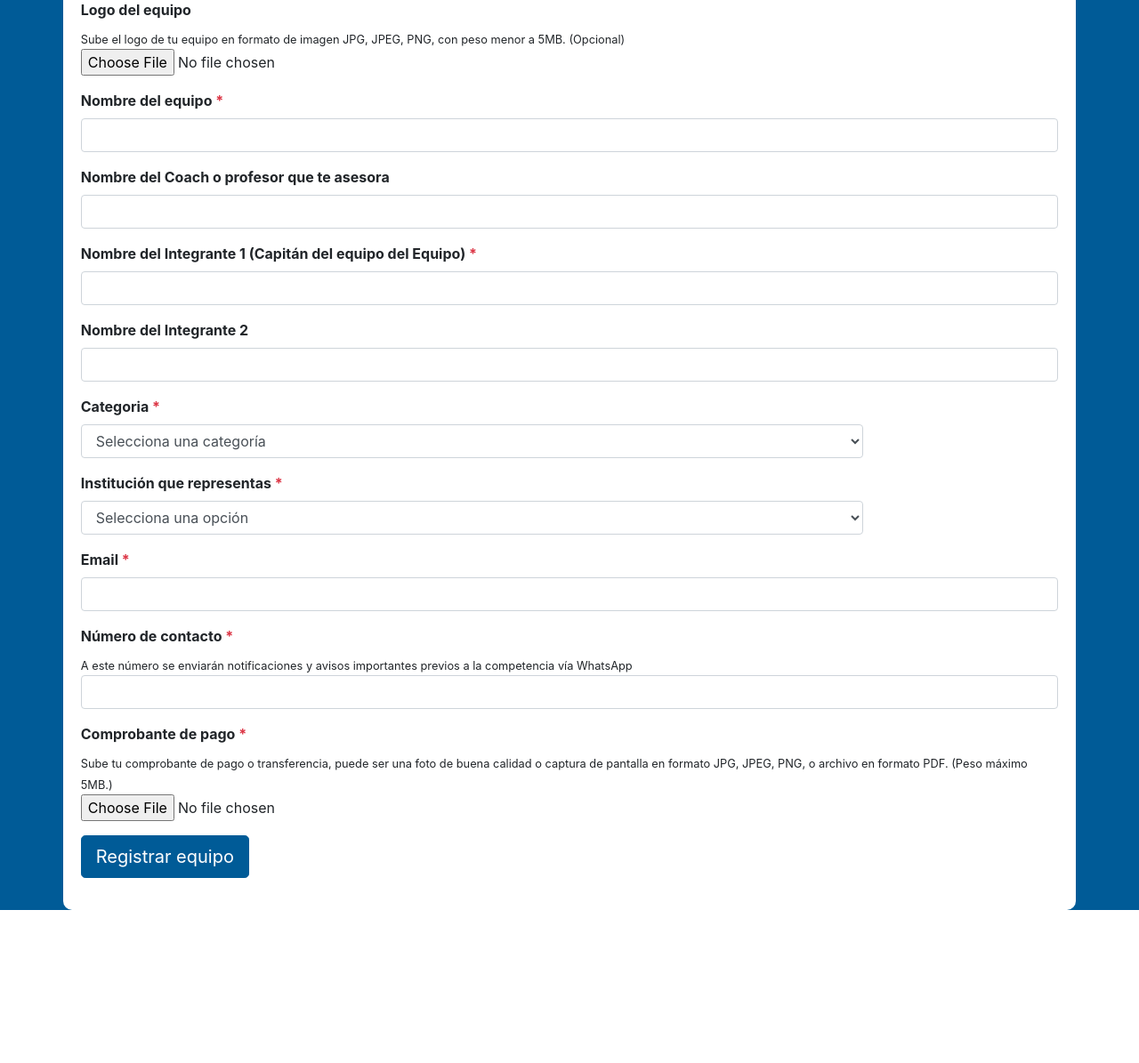
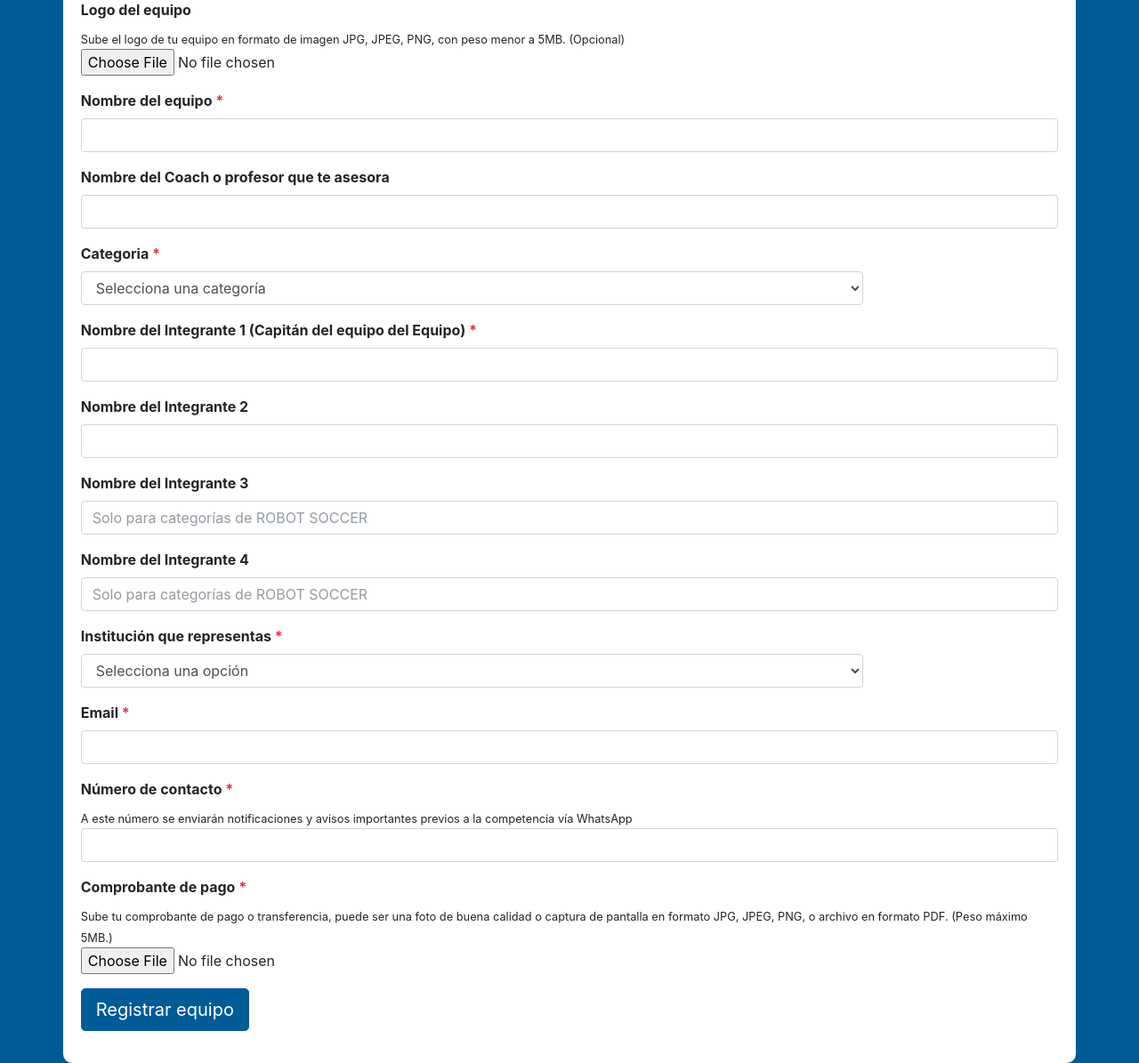
Before and after one commit to ChrisLozano86/cecybot2025, a PHP site: page /registro/index.php in a window 1280 px wide. Shown: the part 1083-2278 px from the top of the page at 89% size. Before the commit the page ends 2106 px from the top, so only its background shows below. Run offline with PHP 8.4, Linux system fonts and the light colour scheme; a stand-in replaces the project's code that opens the database connection.

Commit message:
proyecto-base

```diff
--- a/admin/class/Registro.php
+++ b/admin/class/Registro.php
@@ -9,6 +9,7 @@ class Registro {
     private $integrante1;
     private $integrante2;
     private $integrante3;
+    private $integrante4;
     private $categoria;
     private $institucion;
     private $email;
@@ -25,13 +26,14 @@ class Registro {
 
 
 
-    public function __construct($nombre_equipo=null, $coach=null,  $integrante1=null, $integrante2=null, $integrante3=null, $categoria=null, $institucion=null, $email=null, $tel=null, $url_imagen=null, $url_comprobante=null, $url_qr=null, $fecha_registro=null,  $id=null) {
+    public function __construct($nombre_equipo=null, $coach=null,  $integrante1=null, $integrante2=null, $integrante3=null, $integrante4=null, $categoria=null, $institucion=null, $email=null, $tel=null, $url_imagen=null, $url_comprobante=null, $url_qr=null, $fecha_registro=null,  $id=null) {
 
         $this->nombre_equipo = $nombre_equipo;
         $this->coach = $coach;
         $this->integrante1 = $integrante1;
         $this->integrante2 = $integrante2;
         $this->integrante3 = $integrante3;
+        $this->integrante4 = $integrante4;
         $this->categoria = $categoria;
         $this->institucion = $institucion;
         $this->email = $email;
@@ -67,9 +69,15 @@ class Registro {
         return $this->integrante2;
     }
 
+
     public function getIntegrante3() {
         return $this->integrante3;
     }
+
+    public function getIntegrante4() {
+        return $this->integrante4;
+    }
+
 
     public function getCategoria() {
         return $this->categoria;
@@ -125,6 +133,10 @@ class Registro {
         $this->integrante3 = $integrante3;
     }
 
+    public function setIntegrante4($integrante4) {
+        $this->integrante4 = $integrante4;
+    }
+
     public function setCategoria($categoria) {
         $this->categoria = $categoria;
     }
@@ -163,13 +175,14 @@ class Registro {
     public function guardar() {
         $conexion = new Conexion();
         if($this->id)/*UPDATE*/{
-            $consulta = $conexion->prepare('UPDATE ' . self::TABLA . ' SET  nombre_equipo = :nombre_equipo, coach = :coach,  integrante1 = :integrante1, integrante2 = :integrante2, integrante3 = :integrante3, categoria = :categoria, institucion = :institucion, email = :email, tel = :tel, url_imagen = :url_imagen, url_comprobante = :url_comprobante, url_qr = :url_qr  WHERE id = :id');
+            $consulta = $conexion->prepare('UPDATE ' . self::TABLA . ' SET  nombre_equipo = :nombre_equipo, coach = :coach,  integrante1 = :integrante1, integrante2 = :integrante2, integrante3 = :integrante3, integrante4 = :integrante4, categoria = :categoria, institucion = :institucion, email = :email, tel = :tel, url_imagen = :url_imagen, url_comprobante = :url_comprobante, url_qr = :url_qr  WHERE id = :id');
             $consulta->bindParam(':id', $this->id);
             $consulta->bindParam(':nombre_equipo', $this->nombre_equipo);
             $consulta->bindParam(':coach', $this->coach);
             $consulta->bindParam(':integrante1', $this->integrante1);
             $consulta->bindParam(':integrante2', $this->integrante2);
             $consulta->bindParam(':integrante3', $this->integrante3);
+            $consulta->bindParam(':integrante4', $this->integrante4);
             $consulta->bindParam(':categoria', $this->categoria);
             $consulta->bindParam(':institucion', $this->institucion);
             $consulta->bindParam(':email', $this->email);
@@ -179,12 +192,13 @@ class Registro {
             $consulta->bindParam(':url_qr', $this->url_qr);
             $consulta->execute();
         }else /*Insert*/{
-            $consulta = $conexion->prepare('INSERT INTO ' . self::TABLA . ' (nombre_equipo, coach, integrante1, integrante2, integrante3, categoria, institucion, email, tel, url_imagen, url_comprobante, url_qr) VALUES (:nombre_equipo, :coach, :integrante1, :integrante2, :integrante3, :categoria, :institucion, :email, :tel, :url_imagen, :url_comprobante, :url_qr)');
+            $consulta = $conexion->prepare('INSERT INTO ' . self::TABLA . ' (nombre_equipo, coach, integrante1, integrante2, integrante3, integrante4, categoria, institucion, email, tel, url_imagen, url_comprobante, url_qr) VALUES (:nombre_equipo, :coach, :integrante1, :integrante2, :integrante3, :integrante4, :categoria, :institucion, :email, :tel, :url_imagen, :url_comprobante, :url_qr)');
             $consulta->bindParam(':nombre_equipo', $this->nombre_equipo);
             $consulta->bindParam(':coach', $this->coach);
             $consulta->bindParam(':integrante1', $this->integrante1);
             $consulta->bindParam(':integrante2', $this->integrante2);
             $consulta->bindParam(':integrante3', $this->integrante3);
+            $consulta->bindParam(':integrante4', $this->integrante4);
             $consulta->bindParam(':categoria', $this->categoria);
             $consulta->bindParam(':institucion', $this->institucion);
             $consulta->bindParam(':email', $this->email);
@@ -227,7 +241,7 @@ class Registro {
         $conexion = null;
         if ($registro) {
 
-            return new self($registro['nombre_equipo'], $registro['coach'], $registro['integrante1'],  $registro['integrante2'], $registro['integrante3'], $registro['categoria'], $registro['institucion'], $registro['email'], $registro['tel'], $registro['url_imagen'], $registro['url_comprobante'], $registro['url_qr'], $registro['fecha_registro'], $registro['id']);
+            return new self($registro['nombre_equipo'], $registro['coach'], $registro['integrante1'],  $registro['integrante2'], $registro['integrante3'], $registro['integrante4'], $registro['categoria'], $registro['institucion'], $registro['email'], $registro['tel'], $registro['url_imagen'], $registro['url_comprobante'], $registro['url_qr'], $registro['fecha_registro'], $registro['id']);
 
         } else {
             return false;
--- a/registro/index.php
+++ b/registro/index.php
@@ -144,22 +144,6 @@ Si se realiza una transferencia electrónica de otro banco, deberá subir el com
             </div>
 
             <div class="form-group">
-            <label for="contenido">Nombre del Integrante 1 (Capitán del equipo del Equipo) <span class="text text-danger">*</span></label>
-            <input class="form-control" type="text" name="integrante1" id="integrante1" value="">
-            <small class="text-danger error-message" id="error-integrante1"></small>
-            </div>
-
-            <div class="form-group">
-            <label for="integrante2">Nombre del Integrante 2</label>
-            <input class="form-control" type="text" name="integrante2" id="integrante2" value="">
-            </div>
-
-
-
-
-
-
-            <div class="form-group">
               <label for="categoria">Categoria <span class="text text-danger">*</span></label>
             <select name="categoria" id="categoria" class="form-control" style="width: 80%;">
             <option value="">Selecciona una categoría</option>
@@ -171,6 +155,28 @@ Si se realiza una transferencia electrónica de otro banco, deberá subir el com
             </select>
             <small class="text-danger error-message" id="error-categoria"></small>
             </div>
+
+            <div class="form-group">
+            <label for="contenido">Nombre del Integrante 1 (Capitán del equipo del Equipo) <span class="text text-danger">*</span></label>
+            <input class="form-control" type="text" name="integrante1" id="integrante1" value="">
+            <small class="text-danger error-message" id="error-integrante1"></small>
+            </div>
+
+            <div class="form-group">
+            <label for="integrante2">Nombre del Integrante 2</label>
+            <input class="form-control" type="text" name="integrante2" id="integrante2" value="">
+            </div>
+
+            <div class="form-group">
+            <label for="integrante2">Nombre del Integrante 3</label>
+            <input class="form-control" type="text" name="integrante3" id="integrante3" placeholder="Solo para categorías de ROBOT SOCCER" value="">
+            </div>
+
+            <div class="form-group">
+            <label for="integrante2">Nombre del Integrante 4</label>
+            <input class="form-control" type="text" name="integrante4" id="integrante4" placeholder="Solo para categorías de ROBOT SOCCER" value="">
+            </div>
+
 
             <div class="form-group">
             <label for="institucioninstitucionSeleccionada">Institución que representas <span class="text text-danger">*</span></label>
--- a/registro/lib/procesar_registro.php
+++ b/registro/lib/procesar_registro.php
@@ -14,6 +14,7 @@ $coach = (isset($_POST['coach'])) ? $_POST['coach'] : null;
 $integrante1 = (isset($_REQUEST['integrante1'])) ? $_REQUEST['integrante1'] : null;
 $integrante2 = (isset($_POST['integrante2'])) ? $_POST['integrante2'] : null;
 $integrante3 = (isset($_POST['integrante3'])) ? $_POST['integrante3'] : null;
+$integrante4 = (isset($_POST['integrante4'])) ? $_POST['integrante4'] : null;
 $categoria = (isset($_POST['categoria'])) ? $_POST['categoria'] : null;
 $seleccionInstitucion = (isset($_POST['seleccionInstitucion'])) ? $_POST['seleccionInstitucion'] : null;
 $unidadAcademica = (isset($_POST['unidadAcademica'])) ? $_POST['unidadAcademica'] : null;
@@ -34,6 +35,7 @@ $institucion = $otraInstitucion;
       $registro->setintegrante1($integrante1);
       $registro->setintegrante2($integrante2);
       $registro->setintegrante3($integrante3);
+      $registro->setintegrante4($integrante4);
       $registro->setCategoria($categoria);
       $registro->setInstitucion($institucion);
       $registro->setEmail($email);
```
